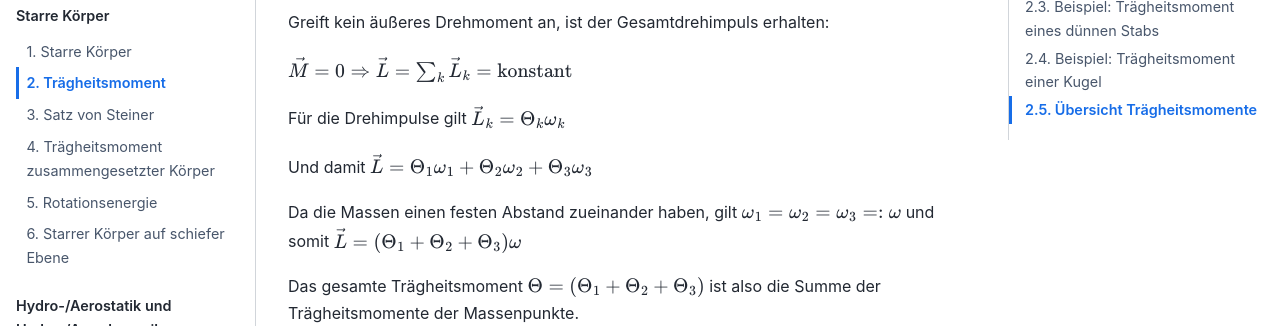
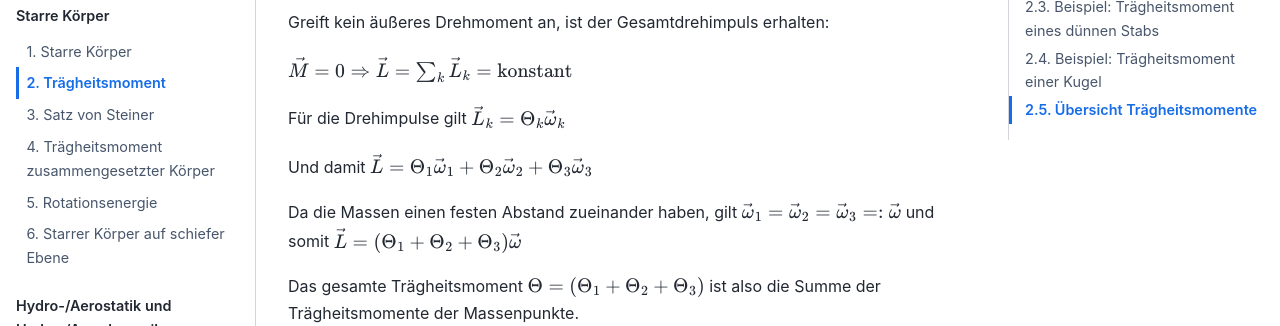
Before and after one commit to EUPhysik/LecturePhysicsOne, a Jupyter Book: the page built from book/starreKoerper/starrer_koerper3.md, in a window 1280 px wide and 900 px high, scrolled down 2333 px. Shown: the part 158-484 px from the top of the window. Built offline with Jupyter Book 1.0.4 settings and Sphinx 7.4.7 and the Sphinx Book theme 1.1.4, drawn with Linux system fonts in a browser that asks for light colours.

Commit message:
fehler fixed in tabelle

```diff
--- a/book/starreKoerper/starrer_koerper3.md
+++ b/book/starreKoerper/starrer_koerper3.md
@@ -81,11 +81,11 @@ Greift kein äußeres Drehmoment an, ist der Gesamtdrehimpuls erhalten:
 
 $\vec{M} = 0 \Rightarrow \vec{L} = \sum_k \vec{L}_k = \text{konstant}$
 
-Für die Drehimpulse gilt $\vec{L}_k = \Theta_k \omega_k$
+Für die Drehimpulse gilt $\vec{L}_k = \Theta_k \vec{\omega}_k$
 
-Und damit $\vec{L} = \Theta_1 \omega_1 + \Theta_2 \omega_2 + \Theta_3 \omega_3$
+Und damit $\vec{L} = \Theta_1 \vec{\omega}_1 + \Theta_2 \vec{\omega}_2 + \Theta_3 \vec{\omega}_3$
 
-Da die Massen einen festen Abstand zueinander haben, gilt $\omega_1 = \omega_2 = \omega_3 =:\omega$ und somit $\vec{L} = \left(\Theta_1  + \Theta_2  + \Theta_3 \right)\omega$
+Da die Massen einen festen Abstand zueinander haben, gilt $\vec{\omega}_1 = \vec{\omega}_2 = \vec{\omega}_3 =:\vec{\omega}$ und somit $\vec{L} = \left(\Theta_1  + \Theta_2  + \Theta_3 \right)\vec{\omega}$
 
 Das gesamte Trägheitsmoment $\Theta = \left(\Theta_1  + \Theta_2  + \Theta_3 \right)$ ist also die Summe der Trägheitsmomente der Massenpunkte.
 
```
